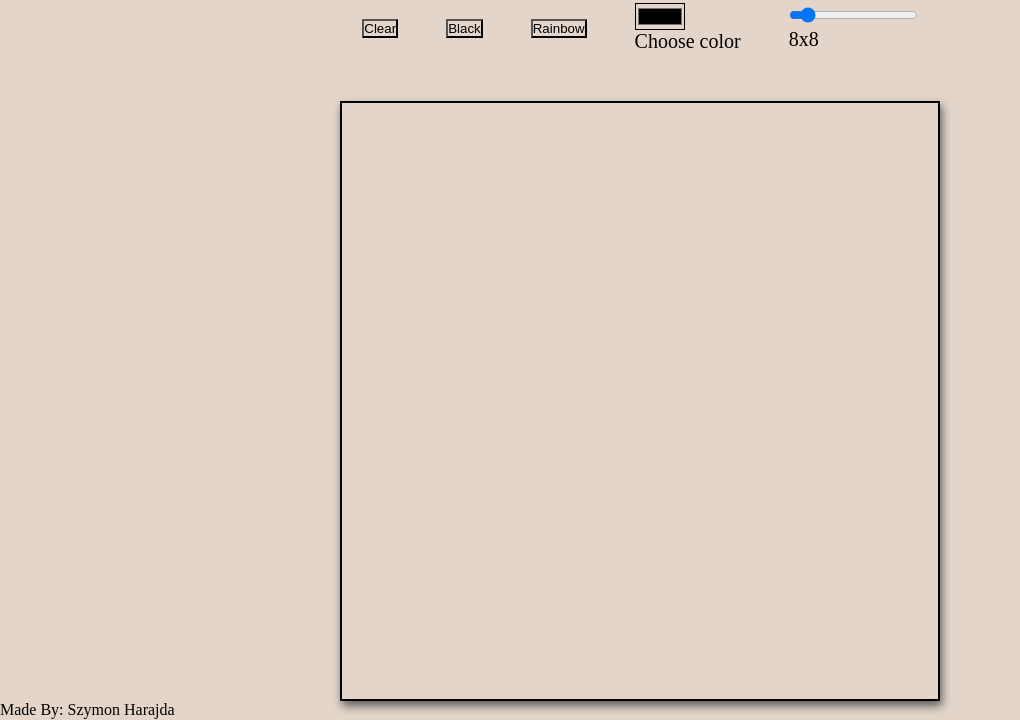
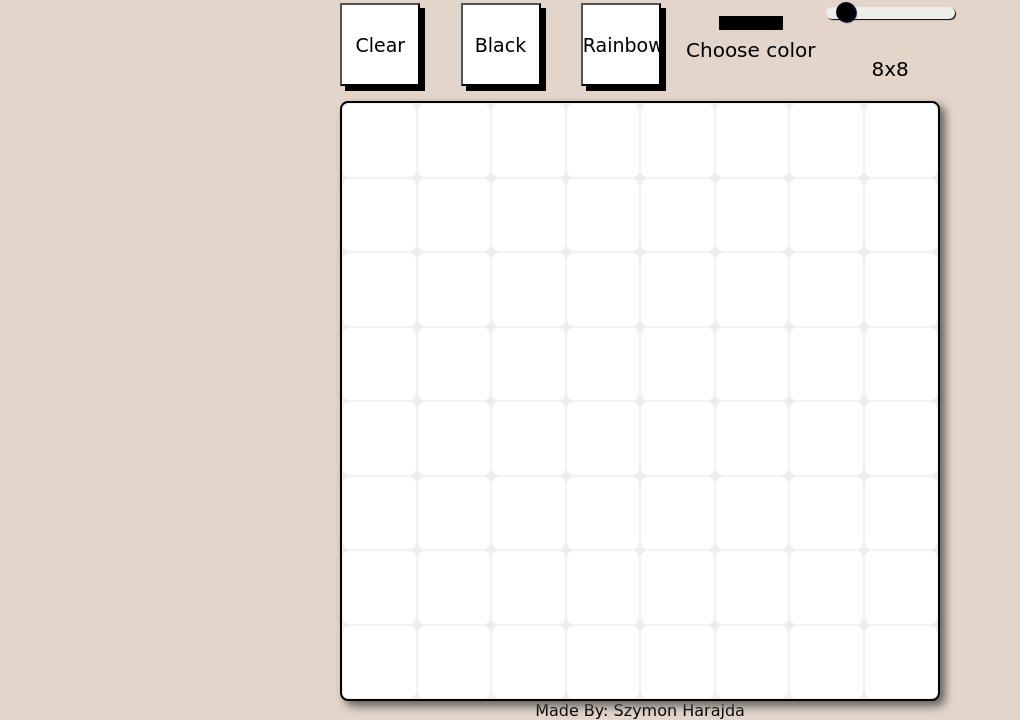
Before and after one commit to SzymonHarajda/Etch-a-Sketch, a plain HTML site: page index.html in a window 1280 px wide. Shown: the part 82-802 px from the top of the page, without its empty margins (0-1020 px from the left). Drawn offline with Linux system fonts and the light colour scheme; a web font is replaced by a local one.

Commit message:
Update styles.css

```diff
--- a/styles/styles.css
+++ b/styles/styles.css
@@ -1,36 +1,184 @@
 *{
+    font-family: 'Handjet', cursive;
     margin: 0;
     padding: 0;
     background-color: #e3d5ca;
     box-sizing: border-box;
 }
+button{
+    width: 80px;
+    font-size: 19px;
+    background-color: white;
+    box-shadow: 5px 5px;
+    outline: none;
+    margin: 15px;
+}
+footer{
+  display:flex;
+  justify-content: center;
 
+}
 h1{
     display: flex;
     justify-content: center;
+    font-size: 60px;
+
 }
-
-
+input[type=range] {
+  height: 29px;
+  -webkit-appearance: none;
+  margin: 10px 0;
+  width: 100%;
+}
+input[type=range]:focus {
+  outline: none;
+}
+input[type=range]::-webkit-slider-runnable-track {
+  width: 100%;
+  height: 12px;
+  cursor: pointer;
+  animate: 0.2s;
+  box-shadow: 1px 1px 1px #000000;
+  background: #EDEDE9;
+  border-radius: 19px;
+  border: 0px solid #010101;
+}
+input[type=range]::-webkit-slider-thumb {
+  box-shadow: 1px 1px 1px #000031;
+  border: 2px solid #00001E;
+  height: 20px;
+  width: 20px;
+  border-radius: 15px;
+  background: #000000;
+  cursor: pointer;
+  -webkit-appearance: none;
+  margin-top: -5px;
+}
+input[type=range]:focus::-webkit-slider-runnable-track {
+  background: #EDEDE9;
+}
+input[type=range]::-moz-range-track {
+  width: 100%;
+  height: 12px;
+  cursor: pointer;
+  animate: 0.2s;
+  box-shadow: 1px 1px 1px #000000;
+  background: #EDEDE9;
+  border-radius: 19px;
+  border: 0px solid #010101;
+}
+input[type=range]::-moz-range-thumb {
+  box-shadow: 1px 1px 1px #000031;
+  border: 2px solid #00001E;
+  height: 20px;
+  width: 20px;
+  border-radius: 15px;
+  background: #000000;
+  cursor: pointer;
+}
+input[type=range]::-ms-track {
+  width: 100%;
+  height: 12px;
+  cursor: pointer;
+  animate: 0.2s;
+  background: transparent;
+  border-color: transparent;
+  color: transparent;
+}
+input[type=range]::-ms-fill-lower {
+  background: #EDEDE9;
+  border: 0px solid #010101;
+  border-radius: 38px;
+  box-shadow: 1px 1px 1px #000000;
+}
+input[type=range]::-ms-fill-upper {
+  background: #EDEDE9;
+  border: 0px solid #010101;
+  border-radius: 38px;
+  box-shadow: 1px 1px 1px #000000;
+}
+input[type=range]::-ms-thumb {
+  margin-top: 1px;
+  box-shadow: 1px 1px 1px #000031;
+  border: 2px solid #00001E;
+  height: 20px;
+  width: 20px;
+  border-radius: 15px;
+  background: #000000;
+  cursor: pointer;
+}
+input[type=range]:focus::-ms-fill-lower {
+  background: #EDEDE9;
+}
+input[type=range]:focus::-ms-fill-upper {
+  background: #EDEDE9;
+}
+input[type="color"] {
+	-webkit-appearance: none;
+	border: none;
+	width: 50px;
+	height: 50px;
+  margin:20px;
+}
+input[type="color"]::-webkit-color-swatch-wrapper {
+	padding: 8px;
+}
+input[type="color"]::-webkit-color-swatch {
+	border: none;
+}
+p{
+      display: block;
+    margin-block-start: 1em;
+    margin-block-end: 1em;
+    margin-inline-start: 0px;
+    margin-inline-end: 0px;
+}
+#choose-color{
+  display: flex;
+  flex-direction: column;
+  align-items: center;
+  font-size: 20px;
+}
+#color{
+  width: 80px;
+  height: 30px;
+  margin-bottom: -20px;
+  margin-top:5;
+}
 #grid{
+    display: flex;
+    border-radius: 0.5rem;
     border: 2px solid;
     position: relative;
+    flex-flow: row wrap;
     justify-content: space-around;
-    flex-flow: row wrap;
-    display: flex;
     width: 37.5rem;
     height: 37.5rem;
     background-color: #edede9;
     margin: auto;
-    filter: drop-shadow(2px 5px 5px #5c5c5c);
+    filter: drop-shadow(5px 5px 5px #5c5c5c);
+}
+#size {
+  display: flex;
+  flex-direction: column;
+  align-items: center;
+}
+.buttons{
+    display: flex;
+    justify-content: space-evenly;
+    flex-direction: row;
+    font-size: 20px;
+    width: 650px;
+    hight: 50px;
+    margin: auto;
 }
 
-.buttons{
-    display: flex;
-    justify-content: center;
-    align-items: center;
-    flex-direction:row;
-    gap: 3rem;
-    font-size: 20px;
-    margin: 3rem;
+.box{
+    border: 0.5px solid rgba(0, 0, 0, 0.05);
+    border-radius: 0.5rem;
+    background-color: white;
+}
+.active{
+    background-color: black;
 
 }
```
